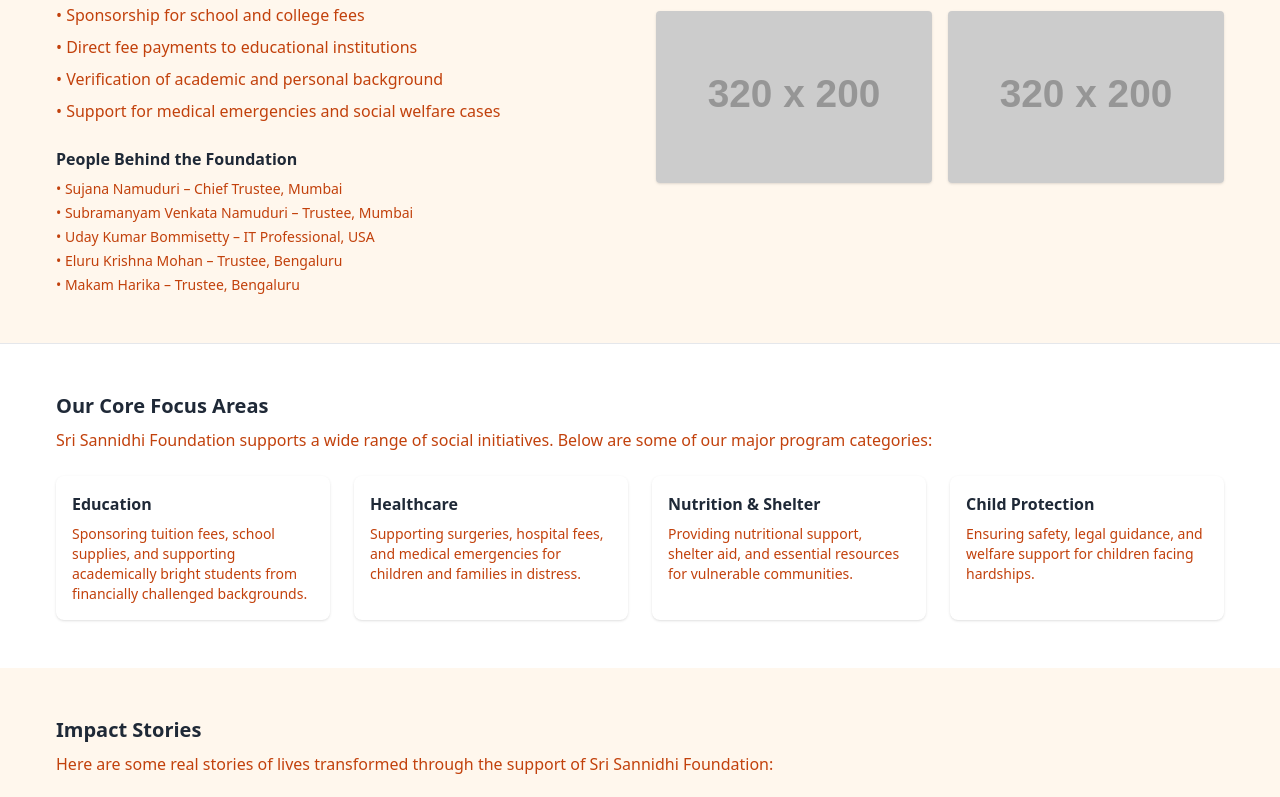
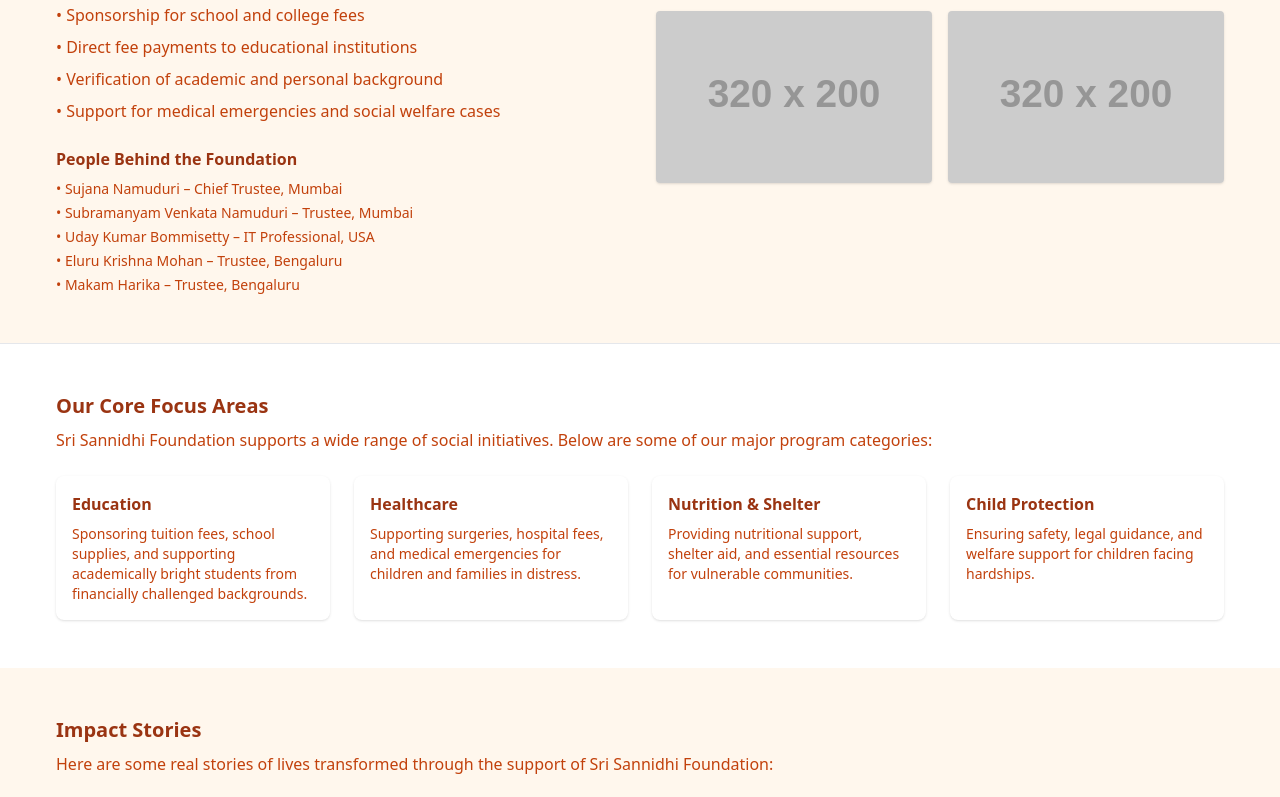
Before and after one commit to AmoghNamuduri/NGO, a plain HTML site: page index.html in a window 1280 px wide. Shown: the part 1035-1832 px from the top of the page. Drawn offline with nearby package versions, Linux system fonts and the light colour scheme; placeholder pictures from the web are drawn by us.

Commit message:
Option B

```diff
--- a/index.html
+++ b/index.html
@@ -12,7 +12,7 @@
       .container-max { max-width: 1200px; }
     </style>
   </head>
-  <body class="antialiased text-gray-800 bg-orange-50">
+  <body class="antialiased text-orange-800 bg-orange-50">
 
     <!-- Topbar -->
     <div class="bg-white border-b">
@@ -102,7 +102,7 @@
             <li>• Verification of academic and personal background</li>
             <li>• Support for medical emergencies and social welfare cases</li>
           </ul>
-          <h3 class="mt-6 font-semibold text-gray-800">People Behind the Foundation</h3>
+          <h3 class="mt-6 font-semibold text-orange-800">People Behind the Foundation</h3>
           <ul class="mt-2 space-y-1 text-orange-700 text-sm">
             <li>• Sujana Namuduri – Chief Trustee, Mumbai</li>
             <li>• Subramanyam Venkata Namuduri – Trustee, Mumbai</li>
```
